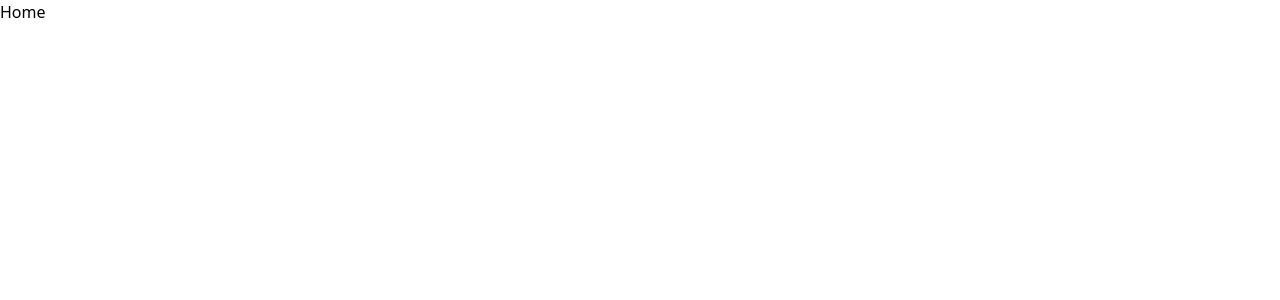
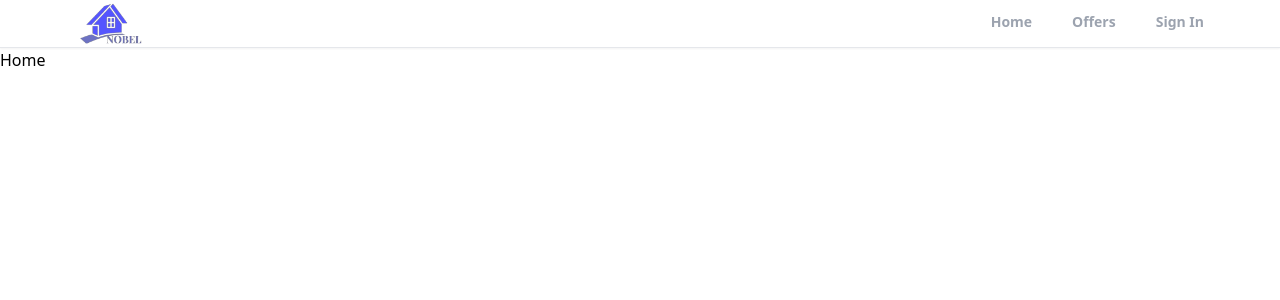
Before and after one commit to Zeshanbutt1431/nobel-real-estate, a React (Create React App) app: page / in a window 1280 px wide. Shown: the top 300 px of the page. Built offline with nearby package versions, Linux system fonts and the light colour scheme.

Commit message:
Create header component with navigation

```diff
--- a/src/App.js
+++ b/src/App.js
@@ -6,10 +6,12 @@
 import SignUp from './pages/SignUp' ;
 import ForgotPassword from './pages/ForgotPassword' ;
 import Offers from './pages/Offers' ;
+import Header from './components/Header';
 function App() {
   return (
    <>
    <Router>
+      <Header/>
       <Routes>
         <Route path="/" element={<Home/>} />
         <Route path="/profile" element={<Profile/>} />
--- /dev/null
+++ b/src/components/Header.jsx
@@ -0,0 +1,26 @@
+import { useLocation,useNavigate } from 'react-router'
+export default function Header() {
+    const location = useLocation()
+    const navigate = useNavigate()
+    function pathMatchRoute(route){
+        if(route === location.pathname){
+            return true;
+        }
+    }
+  return (
+    <div className='bg-white border-b shadow-sm sticky top-0 z-50'>
+        <header className='flex justify-between items-center px-3 max-w-6xl mx-auto'>
+            <div>
+                <img src="/images/logo.png" alt="logo" className='w-[70px] cursor-pointer px-1'  onClick={()=>navigate("/")}/>
+            </div>
+            <div>
+                <ul className='flex space-x-10'>
+                    <li className={`cursor-pointer py-3 text-sm font-semibold text-gray-400 border-b-[3px] border-b-transparent ${pathMatchRoute("/")  && 'text-black border-b-red-500'}`}  onClick={()=>navigate("/")}>Home</li>
+                    <li className={`cursor-pointer py-3 text-sm font-semibold text-gray-400 border-b-[3px] border-b-transparent ${pathMatchRoute("/offers")  && 'text-black border-b-red-500'}` } onClick={()=>navigate("/offers")}>Offers</li>
+                    <li className={`cursor-pointer py-3 text-sm font-semibold text-gray-400 border-b-[3px] border-b-transparent ${pathMatchRoute("/sign-incursor-pointer ")  && 'text-black border-b-red-500'}`}  onClick={()=>navigate("/sign-in")}>Sign In</li>
+                </ul>
+            </div>
+        </header>
+    </div>
+  )
+}
```
Also changed, not shown: public/images/logo.png (added), 1 other file (tests, documents, lock files or other folders).
